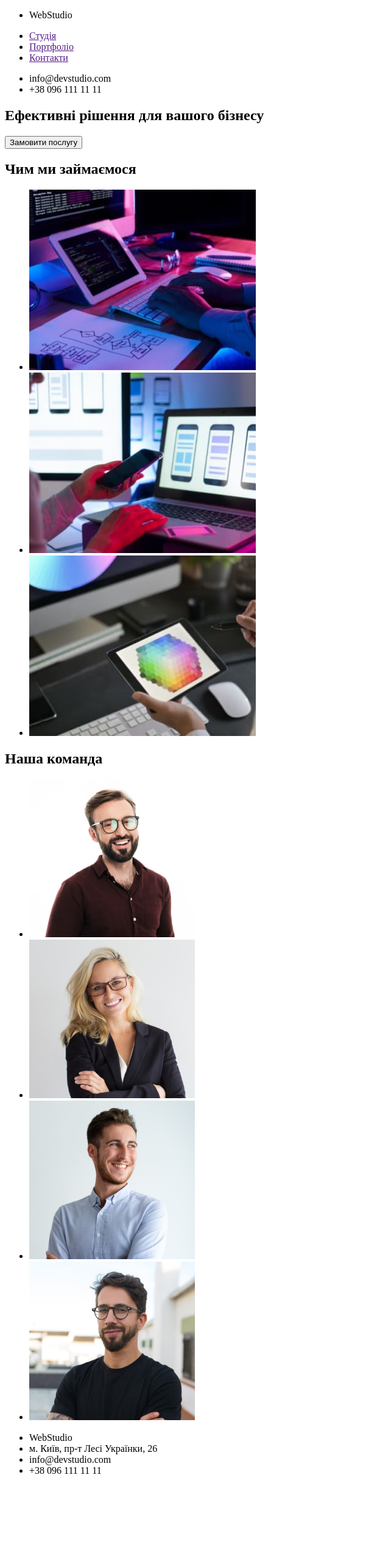
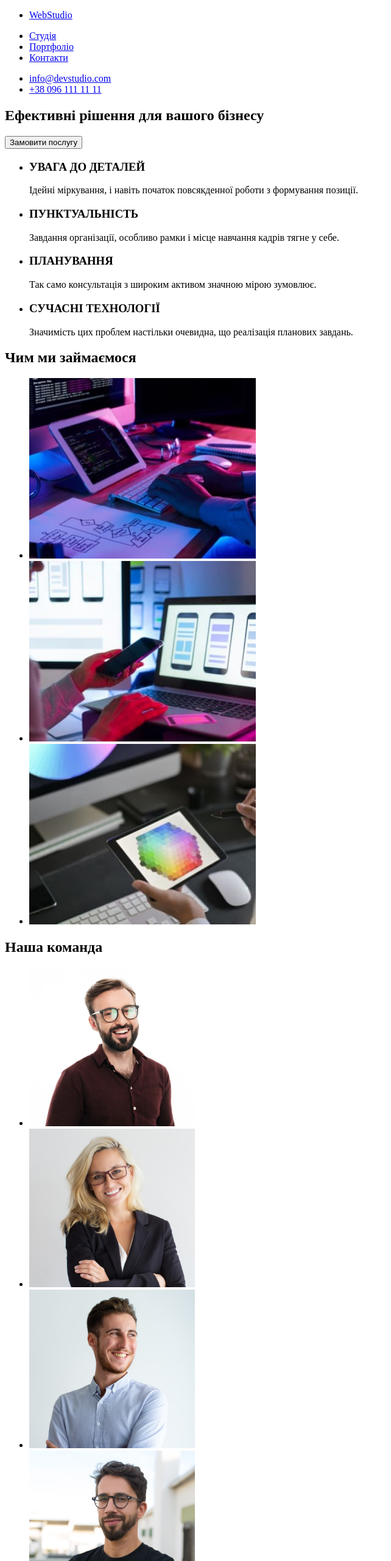
Before and after one commit to Serhii-Olkhovskyi/goit-markup-hw-01, a plain HTML site: page index.html in a window 1280 px wide. Shown: the top 2560 px of the page at 61% size, without its empty margins (0-642 px from the left). Before the commit the page ends 2437 px from the top, so only its background shows below. Drawn offline with Linux system fonts and the light colour scheme.

Commit message:
add features sections

```diff
--- a/index.html
+++ b/index.html
@@ -1,27 +1,35 @@
 <!DOCTYPE html>
 <html lang="en">
+
 <head>
     <meta charset="UTF-8">
     <meta http-equiv="X-UA-Compatible" content="IE=edge">
     <meta name="viewport" content="width=device-width, initial-scale=1.0">
     <title>Document</title>
 </head>
+
 <body>
     <!-- Header sections -->
     <header>
         <nav>
             <ul>
-                <li><span>Web</span>Studio</li>
+                <li>
+                    <a href="./index.html"><span>Web</span>Studio</a>
+                </li>
             </ul>
             <ul>
-                <li><a href="">Студія</a></li>
-                <li><a href="">Портфоліо</a></li>
-                <li><a href="">Контакти</a></li>
+                <li><a href="#">Студія</a></li>
+                <li><a href="#">Портфоліо</a></li>
+                <li><a href="#">Контакти</a></li>
             </ul>
         </nav>
         <ul>
-            <li>info@devstudio.com</li>
-            <li>+38 096 111 11 11</li>
+            <li>
+                <a href="mailto:info@devstudio.com">info@devstudio.com</a>
+            </li>
+            <li>
+                <a href="tel:+380961111111">+38 096 111 11 11</a>
+            </li>
         </ul>
     </header>
     <!-- Main sections -->
@@ -29,37 +37,41 @@
         <!-- Hero sections -->
         <section>
             <h1>Ефективні рішення для вашого бізнесу</h1>
-            <button>Замовити послугу</button>
+            <button type="button">Замовити послугу</button>
         </section>
         <!-- Features sections -->
-        <section></section>
+        <section>
+            <ul>
+                <li>
+                    <h3>УВАГА ДО ДЕТАЛЕЙ</h3>
+                    <p>Ідейні міркування, і навіть початок повсякденної роботи з формування позиції.</p>
+                </li>
+                <li>
+                    <h3>ПУНКТУАЛЬНІСТЬ</h3>
+                    <p>Завдання організації, особливо рамки і місце навчання кадрів тягне у себе.</p>
+                </li>
+                <li>
+                    <h3>ПЛАНУВАННЯ</h3>
+                    <p>Так само консультація з широким активом значною мірою зумовлює.</p>
+                </li>
+                <li>
+                    <h3>СУЧАСНІ ТЕХНОЛОГІЇ</h3>
+                    <p>Значимість цих проблем настільки очевидна, що реалізація планових завдань.</p>
+                </li>
+            </ul>
+        </section>
         <!-- What do we do sections -->
         <section>
             <h2>Чим ми займаємося</h2>
             <ul>
                 <li>
-                    <img
-                        src="./images/what-do/coding.jpg"
-                        alt="writing code"
-                        width="372"
-                        height="296"
-                    >
+                    <img src="./images/what-do/coding.jpg" alt="writing code" width="372" height="296">
                 </li>
                 <li>
-                    <img
-                        src="./images/what-do/phone.jpg"
-                        alt="phone adaptation"
-                        width="372"
-                        height="296"
-                    >
+                    <img src="./images/what-do/phone.jpg" alt="phone adaptation" width="372" height="296">
                 </li>
                 <li>
-                    <img
-                        src="./images/what-do/design.jpg"
-                        alt="design development"
-                        width="372"
-                        height="296"
-                    >
+                    <img src="./images/what-do/design.jpg" alt="design development" width="372" height="296">
                 </li>
             </ul>
         </section>
@@ -68,49 +80,39 @@
             <h2>Наша команда</h2>
             <ul>
                 <li>
-                    <img
-                        src="./images/team/igor.jpg"
-                        alt="Ігор Дем'яненко"
-                        width="272"
-                        height="260"
-                    >
+                    <img src="./images/team/igor.jpg" alt="Ігор Дем'яненко" width="272" height="260">
 
                 </li>
                 <li>
-                    <img
-                        src="./images/team/olga.jpg"
-                        alt="Ольга Рєпіна"
-                        width="272"
-                        height="260"
-                    >
+                    <img src="./images/team/olga.jpg" alt="Ольга Рєпіна" width="272" height="260">
                 </li>
                 <li>
-                    <img
-                        src="./images/team/mikola.jpg"
-                        alt="Микола Тарасов"
-                        width="272"
-                        height="260"
-                    >
+                    <img src="./images/team/mikola.jpg" alt="Микола Тарасов" width="272" height="260">
                 </li>
                 <li>
-                    <img
-                        src="./images/team/mihaylo.jpg"
-                        alt="Михайло Єрмаков"
-                        width="272"
-                        height="260"
-                    >
+                    <img src="./images/team/mihaylo.jpg" alt="Михайло Єрмаков" width="272" height="260">
                 </li>
             </ul>
         </section>
     </main>
     <!-- Footer sections -->
     <footer>
-        <ul>
-            <li><span>Web</span>Studio</li>
-            <li>м. Київ, пр-т Лесі Українки, 26</li>
-            <li>info@devstudio.com</li>
-            <li>+38 096 111 11 11</li>
-        </ul>
+        <address>
+            <ul>
+                <li>
+                    <a href="./index.html"><span>Web</span>Studio</a>
+                </li>
+                <li>м. Київ, пр-т Лесі Українки, 26</li>
+                <li>
+                    <a href="mailto:info@devstudio.com">info@devstudio.com</a>
+                </li>
+                <li>
+                    <a href="tel:+380961111111">+38 096 111 11 11</a>
+                </li>
+            </ul>
+        </address>
+
     </footer>
 </body>
+
 </html>
```
